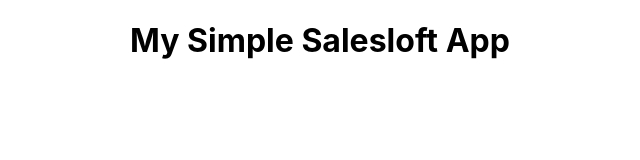
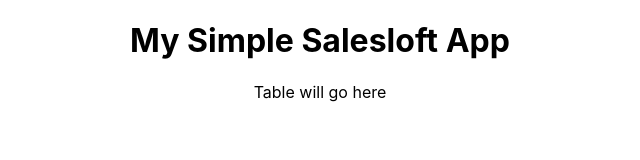
Before and after one commit to bengovernali/salesloft-offline-exercises, a React (Create React App) app: page / in a window 1280 px wide. Shown: the top 160 px of the page, without its empty margins (320-960 px from the left). Built offline with nearby package versions, Linux system fonts and the light colour scheme; no server answers.

Commit message:
create list component. wrote axios request with api key in headers but getting blocked by CORS. attempted to setup a proxy but it changed nothing

```diff
--- a/package.json
+++ b/package.json
@@ -3,6 +3,8 @@
   "version": "0.1.0",
   "private": true,
   "dependencies": {
+    "axios": "^0.19.0",
+    "http-proxy-middleware": "^0.20.0",
     "react": "^16.9.0",
     "react-dom": "^16.9.0",
     "react-scripts": "3.1.2"
@@ -27,5 +29,8 @@
       "last 1 firefox version",
       "last 1 safari version"
     ]
+  },
+  "devDependencies": {
+    "dotenv": "^8.1.0"
   }
 }
--- a/src/App.js
+++ b/src/App.js
@@ -1,12 +1,17 @@
-import React from "react";
+import React, { Component } from "react";
 import "./App.css";
 
-function App() {
-  return (
-    <div className="App">
-      <h1>My Simple Salesloft App</h1>
-    </div>
-  );
+import List from "./components/list";
+
+class App extends Component {
+  render() {
+    return (
+      <div className="App">
+        <h1>My Simple Salesloft App</h1>
+        <List />
+      </div>
+    );
+  }
 }
 
 export default App;
--- /dev/null
+++ b/src/components/list.js
@@ -0,0 +1,31 @@
+import React, { Component } from "react";
+import axios from "axios";
+
+const API_KEY = process.env.REACT_APP_API_KEY;
+
+class List extends Component {
+  async componentDidMount() {
+    const data = await this.getData();
+    console.log("THIS IS THE DATA: ", data);
+  }
+
+  getData = async () => {
+    const url = "https://api.salesloft.com/v2/people.json";
+    const options = { headers: { Authorization: `Bearer ${API_KEY}` } };
+
+    axios.get(url, options).then(response => {
+      console.log(response);
+      return response;
+    });
+  };
+
+  render() {
+    return (
+      <div className="table">
+        <div>Table will go here</div>
+      </div>
+    );
+  }
+}
+
+export default List;
```
Also changed, not shown: 1 other file (tests, documents, lock files or other folders).
